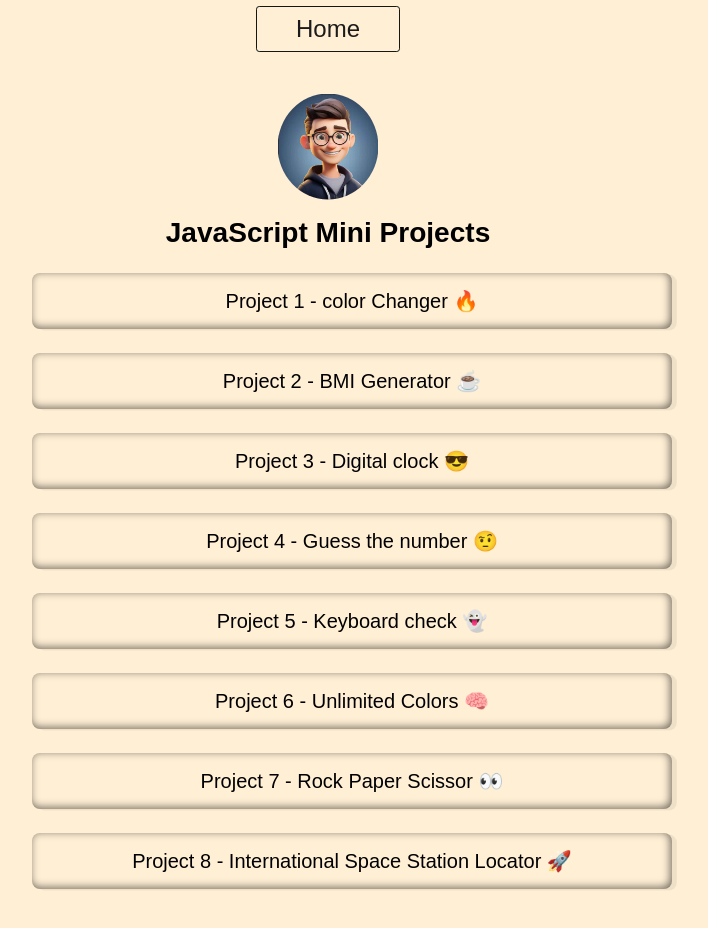
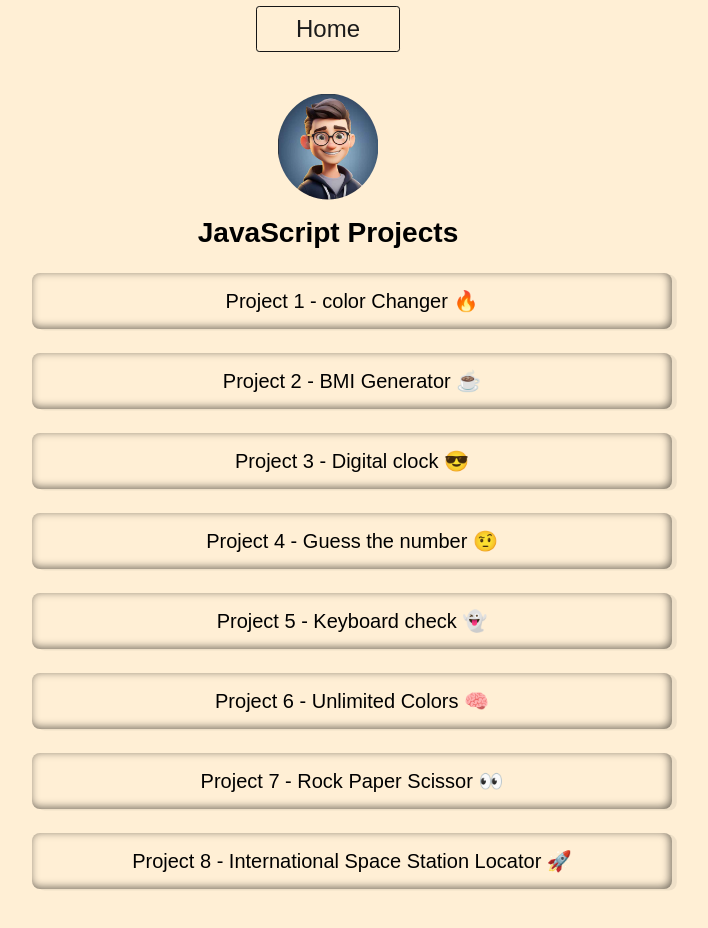
Before and after one commit to dee112003/JavaScript-Mini-Projects, a plain HTML site: page index.html in a window 1280 px wide. Shown: the whole page, without its empty margins (312-1020 px from the left). Drawn offline with Linux system fonts and the light colour scheme.

Commit message:
updated index.html

```diff
--- a/index.html
+++ b/index.html
@@ -13,7 +13,7 @@
     <article class="container">
       <section class="block-1">
         <img class="link-tree-img" src="./assets/avatar.png" alt="avatar" />
-        <h1>JavaScript Mini Projects</h1>
+        <h1>JavaScript Projects</h1>
       </section>
       <section class="block-2">
         <ul class="no-bullets link-tree">
```
